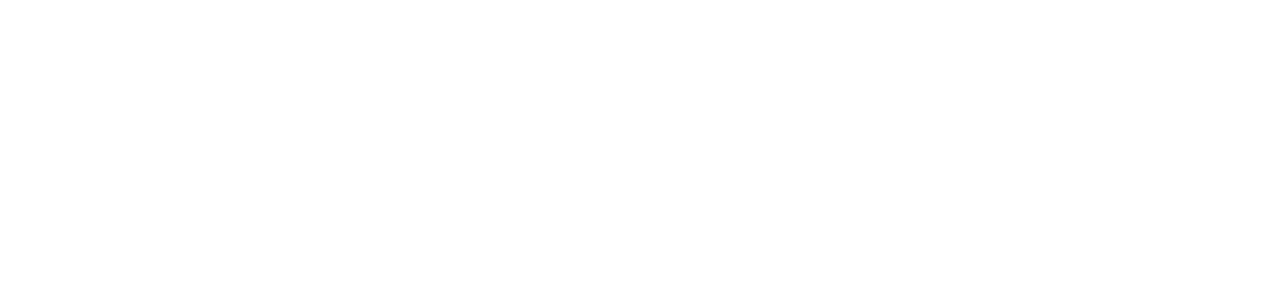
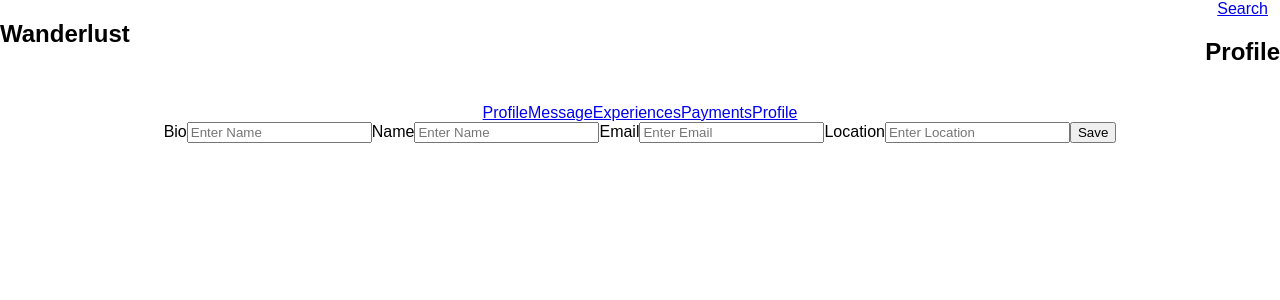
Before and after one commit to wanderlust-bw/wanderlust-FE-Manju, a React (Create React App) app in the folder wonderlust/: page /ProfilePage in a window 1280 px wide. Shown: the top 300 px of the page. Built offline with nearby package versions, Linux system fonts and the light colour scheme.

Commit message:
created the profile page

```diff
--- a/wonderlust/src/App.css
+++ b/wonderlust/src/App.css
@@ -1,24 +1,3 @@
 .App {
   text-align: center;
 }
-.App{
-
-  display: flex;
-  flex-direction:row;
-
-  height:700px;
-}
-
-.maindiv{
-  width:100%;
-}
-
-.maindiv2{
-  background-color:#052622;
-}
-
-.maindiv1{
-  background: #16A493;
-
-
-}
--- a/wonderlust/src/App.js
+++ b/wonderlust/src/App.js
@@ -1,19 +1,23 @@
 import React, { Component } from 'react';
 import './App.css';
-// import SignUp from "./Components/SignUpForm"
-// import LogIn from "./Components/SignIn"
-// import { Route } from 'react-router-dom';
-import SignInLogInForms from "./Components/Forms"
+import SignUp from "./Components/SignUpForm"
+import LogIn from "./Components/SignIn"
+import { Route, Switch } from 'react-router-dom'
+import ProfilePage from "./Components/Home"
+
 
 class App extends Component {
   render() {
     return (
       <div className="App">
-      <SignInLogInForms />
+      <Switch >
+       <Route exact path="/SignUp" component={SignUp} />
+      <Route exact path="/LogIn" component={LogIn} />
+      <Route exact path="/ProfilePage" component={ProfilePage}/>
+      </Switch>
       </div>
     );
   }
 }
 
 export default App;
- {/* <Route exact path= "/Dashboard" component={Dashboard} */}
--- a/wonderlust/src/Components/Forms.js
+++ /dev/null
@@ -1,58 +0,0 @@
-import React from "react"
-import SignUp from "./SignUpForm"
-import LogIn from "./SignIn"
-import { Route } from 'react-router-dom';
-import "./forms.css"
-
-
-class SignInLogInForms extends React.Component{
-render(){
-    return(
-<div>
-    <div className="maindivs">
-        <div>
-
-        </div>
-
-<div>
-  <Route exact path="/SignUp" component={SignUp} />
-  <Route exact path="/LogIn" component={LogIn} />
-  </div>
-  </div>
-   </div>
-    );
-}
-}
-export default SignInLogInForms
-
-
-
-
-
-
-
-
-
-
-
-
-
-
-
-
-
-{/* <div className="maindiv maindiv1">
-</div>
-
-<div className="App">
-<div className="maindiv maindiv1">
-</div>
-<div className="maindiv maindiv1">
-</div>
-<div className="App"></div>
- <div className="maindiv maindiv2">
-  <Route exact path="/SignUp" component={SignUp} />
-  <Route exact path="/LogIn" component={LogIn} />
-  </div>
-  </div>
-  </div> */}
--- /dev/null
+++ b/wonderlust/src/Components/Home.js
@@ -0,0 +1,81 @@
+import React from "react"
+import "./Profile.css"
+
+
+class ProfilePage extends React.Component {
+
+    constructor() {
+        super();
+        this.state={
+          bio:"",
+          name:"",
+          email:"",
+          location:""
+        }
+    }
+
+    handleChange = e => {
+        let target = e.target;
+        let name = target.name;
+        this.setState({ [name]: e.target.value })
+    }
+
+    handleSubmit = e =>{
+        e.preventDefault();
+        console.log("This form was submitted with following data");
+            console.log(this.state)
+    }
+
+
+
+    render(){
+        return(
+            <div>
+            <div>
+                <nav className="profile">
+                <div className="header">
+                <h1>Wanderlust</h1>
+                </div>
+                <div className="secondpart">
+                <div >
+                <a href="#">Search</a>
+                 </div>
+                 <div>
+                 <h1>Profile</h1>
+                 </div>
+                 </div>
+                 </nav>
+            </div>
+
+            <div>
+              <img/>
+              <div>
+              <a href="#">Profile</a>
+              <a href="#">Message</a>
+              <a href="#">Experiences</a>
+              <a href="#">Payments</a>
+              <a href="#">Profile</a>
+              </div>
+            </div>
+
+            <div>
+                <form  onSubmit={this.handleSubmit}>
+                <span>Bio</span>
+                <input type="name" id="name" placeholder="Enter Name" name="bio" value={this.state.bio} onChange={this.handleChange}/>
+                <span>Name</span>
+                <input  type="name" id="name" placeholder="Enter Name" name="name" value={this.state.name} onChange={this.handleChange}/>
+                <span>Email</span>
+                <input  type="email" id="email" placeholder="Enter Email" name="email" value={this.state.email} onChange={this.handleChange}/>
+                <span>Location</span>
+                <input   type="name" id="name" placeholder="Enter Location" name="location" value={this.state.location} onChange={this.handleChange}/>
+                <button type="submit">Save</button>
+                </form>
+            </div>
+
+        </div>
+
+        )
+    }
+}
+
+export default ProfilePage
--- /dev/null
+++ b/wonderlust/src/Components/Profile.css
@@ -0,0 +1,10 @@
+.profile{
+    display: flex;
+    justify-content: space-between;
+
+}
+
+.secondpart{
+
+
+}
--- a/wonderlust/src/Components/SignIn.js
+++ b/wonderlust/src/Components/SignIn.js
@@ -1,6 +1,8 @@
 import React from "react"
-import { Link, NavLink } from "react-router-dom"
+import { Link, NavLink,Redirect } from "react-router-dom"
 import "./form.css"
+import ProfilePage from "./Home"
+
 
 
 class LogIn extends React.Component {
@@ -22,14 +24,35 @@
         this.setState({ [name]: e.target.value })
 
     }
-    handleSubmit = e => {
-        e.preventDefault();
-        console.log("This form was submitted with following data");
-        console.log(this.state)
 
-        // Call axios with usrname and password
-        // if correct username setSatete logged in to true, else false
-    }
+    // register=(password ,name) => {
+    //     // input=this.state
+    //     console.log('My params are', input)
+    //     axios.post(`https://wanderlust-2.herokuapp.com/user/register`, )
+    //       .then(res => { console.log(res)})
+    // }
+    // handleSubmit = e => {
+    //     e.preventDefault();
+    //     this.register(this.state);
+    //     console.log("This form was submitted with following data");
+    //     console.log(this.state)
+    // }
+
+    // handleSubmit = e => {
+    //     e.preventDefault();
+    //    let password= localStorage.getItem(this.state.name)
+    //     if (password === this.state.password) {
+    //         this.setState({loggedIn : true })
+    //     } else {
+    //         this.setState({loggedIn: false })
+    //     }
+    //     console.log("This form was submitted with following data");
+    //     console.log(this.state)
+    // }
+
+
+
+
 
     render() {
         return (
@@ -56,13 +79,13 @@
                                 </div>
 
                                 <div>
-                                    <button  className="button" type="submit" >LogIn</button>  <Link className="accountlink" to="/SignUp">Create an account</Link>
+                                    <Link to="/ProfilePage"><button  className="button" type="submit" >LogIn</button></Link>  <Link className="accountlink" to="/SignUp">Create an account</Link>
                                 </div>
                             </form>
                         </div>
                     </div>
 
-                   {/* { this.state.loggedIn && <Redirecr to={Dashboard}></Redirecr>}  */}
+                   {/* { this.state.loggedIn && <Redirect  to={ProfilePage}></Redirect >}  */}
                    </div>
 
 
--- a/wonderlust/src/Components/SignUpForm.js
+++ b/wonderlust/src/Components/SignUpForm.js
@@ -41,8 +41,6 @@
     handleSubmit = e => {
         e.preventDefault();
         this.register(this.state);
-
-        // this.setState({ hasSign: true })
         console.log("This form was submitted with following data");
         console.log(this.state)
     }
@@ -57,8 +55,8 @@
 
                         <div className="signform">
                         <div className="nav">
-                            <NavLink className="navlink1" to="/LogIn" > SignUp or </NavLink>
-                            <NavLink className="navlink1" to="/SignUp">Log In</NavLink>
+                            <NavLink className="navlink1" to="/SignUp" > SignUp or </NavLink>
+                            <NavLink className="navlink1" to="/LogIn">Log In</NavLink>
                         </div>
                             <form onSubmit={this.handleSubmit}>
                                 <div className="submitform" >
@@ -70,7 +68,7 @@
                                 </div>
                                 <div >
                                     <div className="text">
-                                        <span>User-Name</span>
+                                        <span>Username</span>
                                     </div>
                                     <input className="inputtext1" type="text" id="text" placeholder="Enter User-Name" name="username" value={this.state.username} onChange={this.handleChange} />
                                 </div>
--- a/wonderlust/src/Components/forms.css
+++ /dev/null
@@ -1,4 +0,0 @@
-
- boby{
-     color:grey;
- }
```
